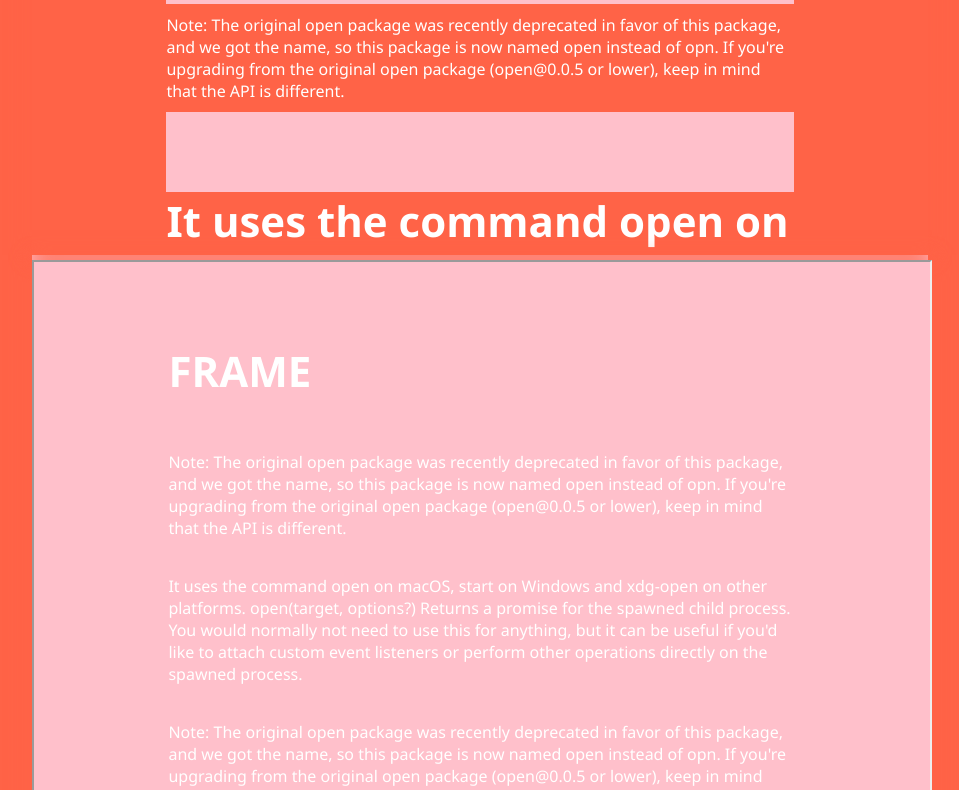
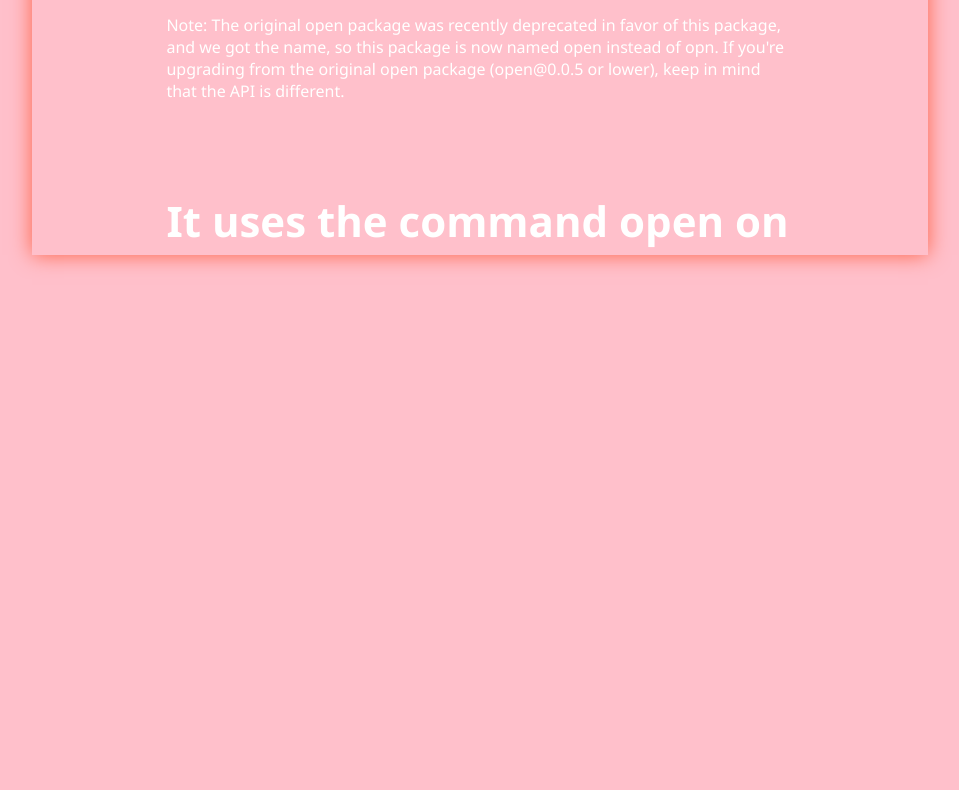
Before and after one commit to dmowski/css-example, a browser extension: page test-project/client/index.html in a window 1280 px wide. Shown: the part 2010-2800 px from the top of the page, without its empty margins (160-1119 px from the left). After the commit the page ends 2370 px from the top, so only its background shows below. Drawn offline with Linux system fonts and the light colour scheme.

Commit message:
Refactoring: remove unused code

```diff
--- a/test-project/client/index.html
+++ b/test-project/client/index.html
@@ -31,54 +31,6 @@
 		в 1954 году, заключается именно в этом: x3+y3+z3=k. K — это каждое из чисел от 1 до 100; вопрос в том, каковы x, y и z? vent listeners or perform other operations directly on the spawned process.</p>
 	<p>Note: The original open package was recently deprecated in favor of this package, and we got the name, so this package is now named open instead of opn. If you're upgrading from the original open package (open@0.0.5 or lower), keep in mind that the
 		API is different.</p>
-<script>
-var xxx_bodyCss = `
-.aras-toolbar__title {
-	user-select: auto !important;
-}
-* {
-background: tomato;
-}
-`;
-
-function xxx_enterCssStyleToBody(doc) {
-	debugger;
-	const container = doc.head || doc.body || doc;
-	const style = doc.createElement('style');
-	container.appendChild(style);
-	style.type = 'text/css';
-
-	style.appendChild(doc.createTextNode(xxx_bodyCss));
-}
-
-function xxx_subscribeToIframes(win) {
-	xxx_enterCssStyleToBody(win.document);
-	const observer = new MutationObserver(mutations => {
-		mutations.forEach(mutation => {
-			return [...mutation.addedNodes].forEach(addedNode => {
-				if ('IFRAME' === addedNode.tagName) {
-					setTimeout(() => {
-						debugger;
-						xxx_subscribeToIframes(addedNode.contentWindow);
-					}, 2000);
-				}
-			});
-		});
-	});
-	observer.observe(win.document.body, {
-		childList: true
-	});
-}
-xxx_subscribeToIframes(window);
-
-
-setTimeout(() => {
-	const iframe = document.createElement('iframe');
-	iframe.setAttribute('src', 'frame.html');
-	document.body.appendChild(iframe);
-}, 4000)
-</script>
-
 	<p>It uses the command open on macOS, start on Windows and xdg-open on other platforms. open(target, options?) Returns a promise for the spawned child process. You would normally not need to use this for anything, but it can be Задача, сформулированная
 		в 1954 году, заключается именно в этом: x3+y3+z3=k. K — это каждое из чисел от 1 до 100; вопрос в том, каковы x, y и z? vent listeners or perform other operations directly on the spawned process.</p>
 	<p>Note: The original open package was recently deprecated in favor of this package, and we got the name, so this package is now named open instead of opn. If you're upgrading from the original open package (open@0.0.5 or lower), keep in mind that the
```
